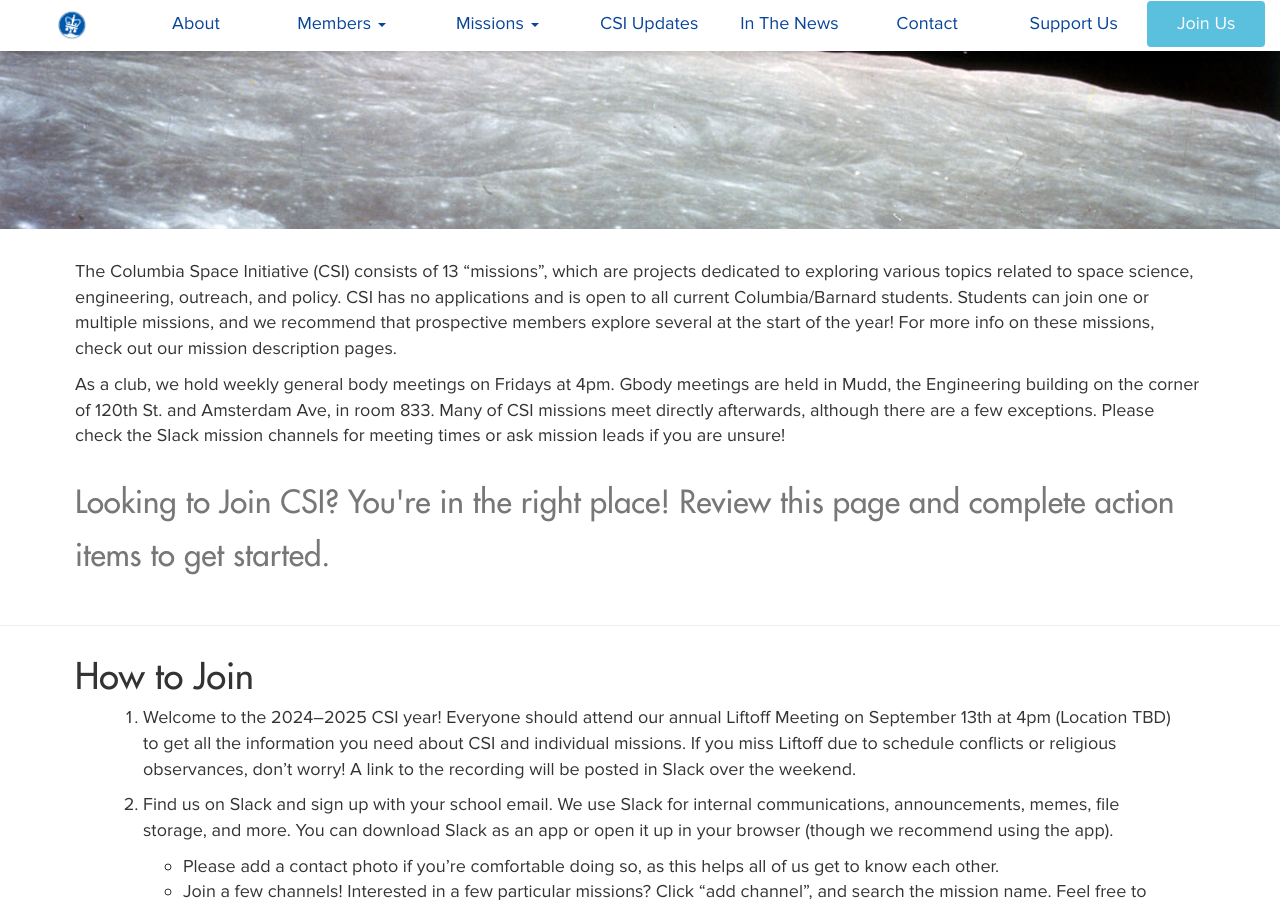
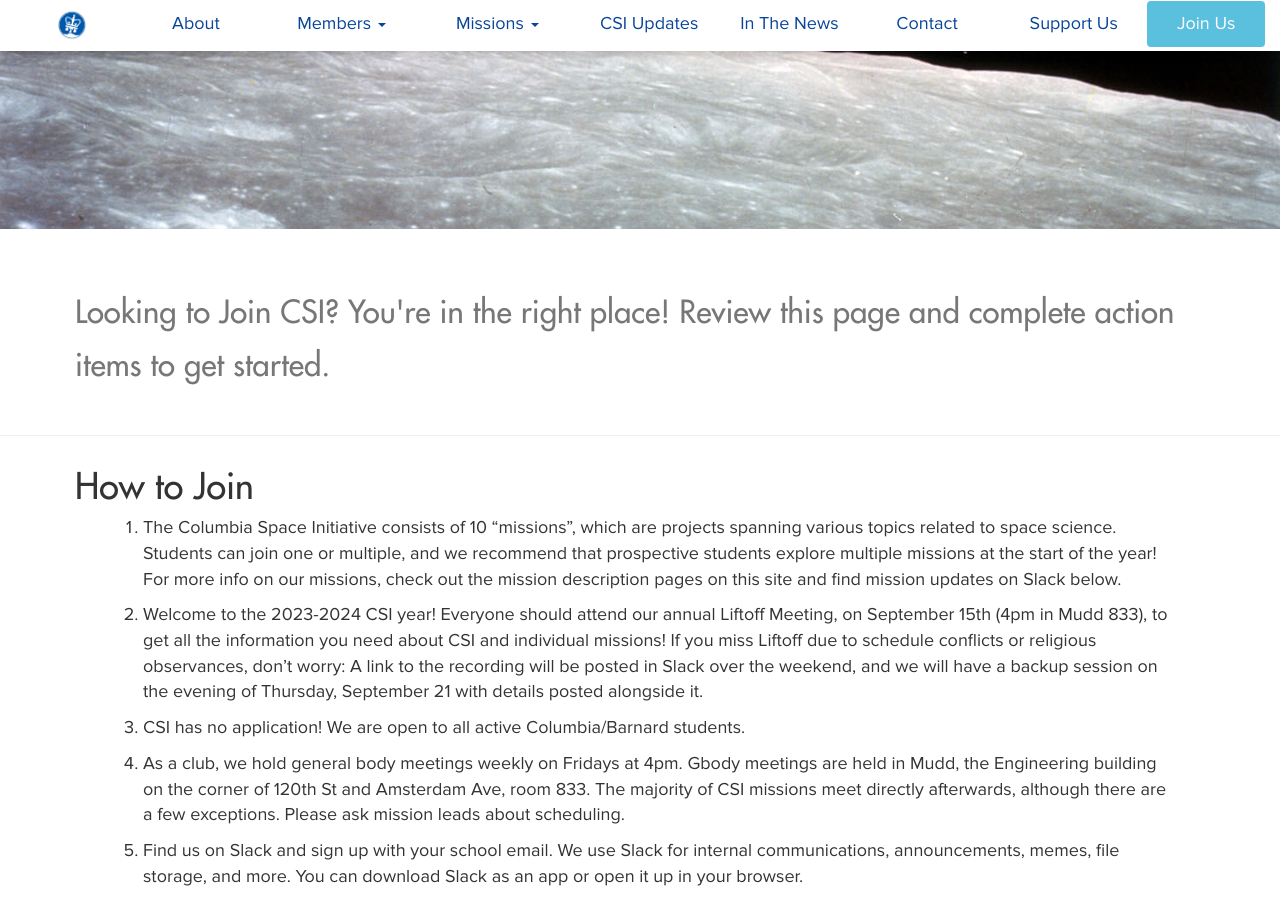
Before and after one commit to columbiaspace/columbiaspace.org, a Jekyll site: the page built from join-us.html, in a window 1280 px wide and 900 px high, scrolled down 671 px. Built offline with Jekyll 4.4.1, drawn with Linux system fonts in a browser that asks for light colours; nearby versions of some CDN libraries; comment, search, counter and statistics services are not loaded; some of the changed text lies outside the part shown.

Commit message:
Revert "update join-us page"
This reverts commit 45744404abe4b9869584c8a392d408c82c12546f.

```diff
--- a/join-us.html
+++ b/join-us.html
@@ -8,12 +8,6 @@
 <!-- Group abstract here -->
 <div class="group-abstract">
 	<div class="container">
-		<p>
-			The Columbia Space Initiative (CSI) consists of 13 “missions”, which are projects dedicated to exploring various topics related to space science, engineering, outreach, and policy. CSI has no applications and is open to all current Columbia/Barnard students. Students can join one or multiple missions, and we recommend that prospective members explore several at the start of the year! For more info on these missions, check out our mission description pages.
-		</p>
-		<p>
-			As a club, we hold weekly general body meetings on Fridays at 4pm. Gbody meetings are held in Mudd, the Engineering building on the corner of 120th St. and Amsterdam Ave, in room 833. Many of CSI missions meet directly afterwards, although there are a few exceptions. Please check the Slack mission channels for meeting times or ask mission leads if you are unsure!
-		</p>
 		<h2><small>
 			Looking to Join CSI? You're in the right place! Review this page and complete action items to get started.
 		</small></h2>
@@ -30,18 +24,24 @@
 		<div style="margin-left: 2em; margin-right: 2em">
 		<ol>
 
-			<li style="margin: 10px 0;">Welcome to the 2024–2025 CSI year! Everyone should attend our annual Liftoff Meeting on September 13th at 4pm (Location TBD) to get all the information you need about CSI and individual missions. If you miss Liftoff due to schedule conflicts or religious observances, don’t worry! A link to the recording will be posted in Slack over the weekend.</li>
+			<li style="margin: 10px 0;">The Columbia Space Initiative consists of 10 “missions”, which are projects spanning various topics related to space science. Students can join one or multiple, and we recommend that prospective students explore multiple missions at the start of the year! For more info on our missions, check out the mission description pages on this site and find mission updates on Slack below.</li>
 
-			<li style="margin: 10px 0;">Find us on Slack and sign up with your school email. We use Slack for internal communications, announcements, memes, file storage, and more. You can download Slack as an app or open it up in your browser (though we recommend using the app).</li>
+			<li style="margin: 10px 0;">Welcome to the 2023-2024 CSI year! Everyone should attend our annual Liftoff Meeting, on September 15th (4pm in Mudd 833), to get all the information you need about CSI and individual missions! If you miss Liftoff due to schedule conflicts or religious observances, don’t worry: A link to the recording will be posted in Slack over the weekend, and we will have a backup session on the evening of Thursday, September 21 with details posted alongside it.</li>
+
+			<li style="margin: 10px 0;">CSI has no application! We are open to all active Columbia/Barnard students.</li>
+
+			<li style="margin: 10px 0;">As a club, we hold general body meetings weekly on Fridays at 4pm. Gbody meetings are held in Mudd, the Engineering building on the corner of 120th St and Amsterdam Ave, room 833. The majority of CSI missions meet directly afterwards, although there are a few exceptions. Please ask mission leads about scheduling.</li>
+
+			<li style="margin: 10px 0;">Find us on Slack and sign up with your school email. We use Slack for internal communications, announcements, memes, file storage, and more. You can download Slack as an app or open it up in your browser.</li>
 
 			<ul>
 				<li>Please add a contact photo if you’re comfortable doing so, as this helps all of us get to know each other.</li>
 				<li>Join a few channels! Interested in a few particular missions? Click “add channel”, and search the mission name. Feel free to poke around!</li>
-				<li style="">Direct message Co-Presidents Will Specht or Kate Lampo at any time with questions. We try to reserve #general for announcements and club-wide notifications.</li>
+				<li style="">Direct message Co-Presidents Matthew Werneken or Minju O’Rourke at any time with questions, or ask in a mission channel. We try to reserve #general for announcements and club-wide notifications.</li>
 			</ul>
 			<p align="center" style="margin: 15px 0;"><a href="https://columbiaspace.slack.com/signup" class= "btn btn-warning btn-lg" >Join our Slack</a></p>
 
-			<li style="margin: 10px 0;">If you haven’t already, subscribe to our newsletter by filling out the form at the bottom of our <a href = "/index.html">website homepage</a>. Official club-wide announcements are organized and sent out each week by our secretary Chloe Jones, so don’t let her hard work go to waste! This is a nice tl;dr of all our Slack announcements.</li>
+			<li style="margin: 10px 0;">Subscribe to our newsletter by filling out the form at the bottom of our website homepage, if you haven’t already. Official club-wide announcements are organized and sent out each week by our secretary, Valentina Marini Fichera, so don’t let this hard work go to waste! This is a nice tl;dr of all the Slack announcements.</li>
 
 			<div class="container text-center">
 				<!-- Mail chimp code here -->
```
